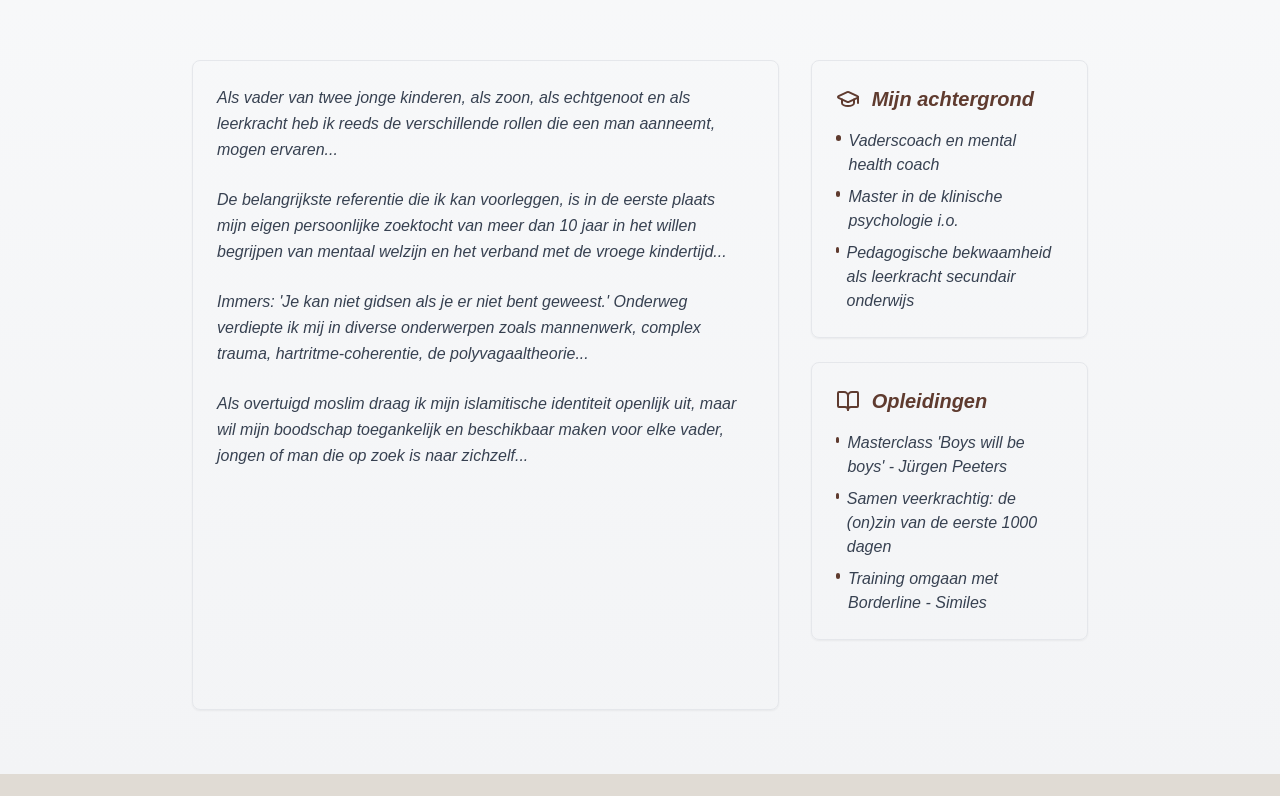
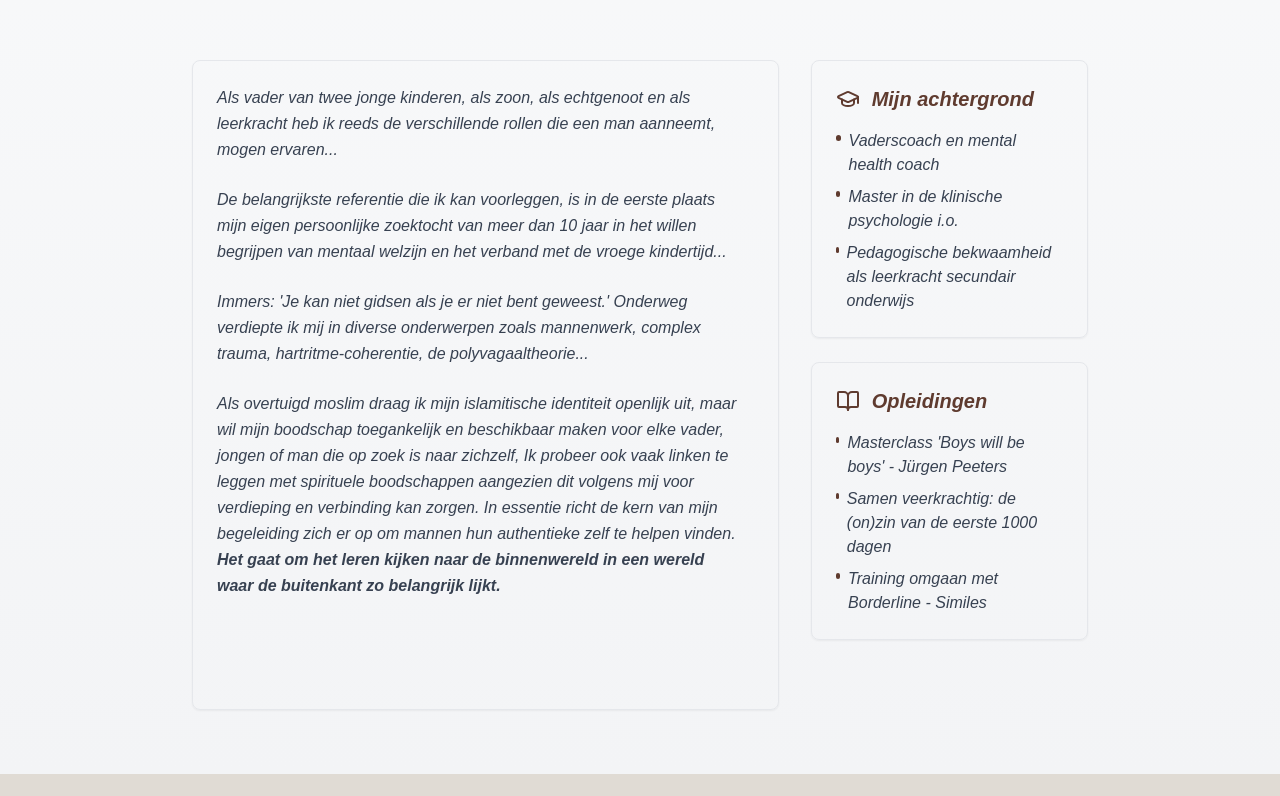
Before and after one commit to mosisgaye/father, a Next.js app: page /about in a window 1280 px wide. Shown: the part 379-1175 px from the top of the page. Built offline with nearby package versions, Linux system fonts and the light colour scheme.

Commit message:
Description

```diff
--- a/app/about/page.tsx
+++ b/app/about/page.tsx
@@ -59,25 +59,33 @@ const About: React.FC = () => {
               <div className="h-[600px] pr-4">
                 <div className="space-y-6 text-gray-700 italic">
                   <p className="leading-relaxed">
-                    Als vader van twee jonge kinderen, als zoon, als echtgenoot en als
-                    leerkracht heb ik reeds de verschillende rollen die een man aanneemt,
-                    mogen ervaren...
+                    Als vader van twee jonge kinderen, als zoon, als echtgenoot
+                    en als leerkracht heb ik reeds de verschillende rollen die
+                    een man aanneemt, mogen ervaren...
                   </p>
                   <p className="leading-relaxed">
-                    De belangrijkste referentie die ik kan voorleggen, is in de eerste
-                    plaats mijn eigen persoonlijke zoektocht van meer dan 10 jaar in het
-                    willen begrijpen van mentaal welzijn en het verband met de vroege
-                    kindertijd...
+                    De belangrijkste referentie die ik kan voorleggen, is in de
+                    eerste plaats mijn eigen persoonlijke zoektocht van meer dan
+                    10 jaar in het willen begrijpen van mentaal welzijn en het
+                    verband met de vroege kindertijd...
                   </p>
                   <p className="leading-relaxed">
-                    Immers: 'Je kan niet gidsen als je er niet bent geweest.' Onderweg
-                    verdiepte ik mij in diverse onderwerpen zoals mannenwerk, complex
-                    trauma, hartritme-coherentie, de polyvagaaltheorie...
+                    Immers: 'Je kan niet gidsen als je er niet bent geweest.'
+                    Onderweg verdiepte ik mij in diverse onderwerpen zoals
+                    mannenwerk, complex trauma, hartritme-coherentie, de
+                    polyvagaaltheorie...
                   </p>
                   <p className="leading-relaxed">
-                    Als overtuigd moslim draag ik mijn islamitische identiteit openlijk
-                    uit, maar wil mijn boodschap toegankelijk en beschikbaar maken voor
-                    elke vader, jongen of man die op zoek is naar zichzelf...
+                    Als overtuigd moslim draag ik mijn islamitische identiteit
+                    openlijk uit, maar wil mijn boodschap toegankelijk en
+                    beschikbaar maken voor elke vader, jongen of man die op zoek
+                    is naar zichzelf, Ik probeer ook vaak linken te leggen met
+                    spirituele boodschappen aangezien dit volgens mij voor
+                    verdieping en verbinding kan zorgen. In essentie richt de
+                    kern van mijn begeleiding zich er op om mannen hun
+                    authentieke zelf te helpen vinden. <span className="font-bold">Het gaat om het leren
+                    kijken naar de binnenwereld in een wereld waar de buitenkant
+                    zo belangrijk lijkt.</span>
                   </p>
                 </div>
               </div>
@@ -110,7 +118,9 @@ const About: React.FC = () => {
                 </li>
                 <li className="flex items-start gap-2">
                   <span className="mt-1.5 h-1.5 w-1.5 rounded-full bg-[#5f3b2f]" />
-                  <span>Pedagogische bekwaamheid als leerkracht secundair onderwijs</span>
+                  <span>
+                    Pedagogische bekwaamheid als leerkracht secundair onderwijs
+                  </span>
                 </li>
               </ul>
             </Card>
@@ -130,7 +140,9 @@ const About: React.FC = () => {
                 </li>
                 <li className="flex items-start gap-2">
                   <span className="mt-1.5 h-1.5 w-1.5 rounded-full bg-[#5f3b2f]" />
-                  <span>Samen veerkrachtig: de (on)zin van de eerste 1000 dagen</span>
+                  <span>
+                    Samen veerkrachtig: de (on)zin van de eerste 1000 dagen
+                  </span>
                 </li>
                 <li className="flex items-start gap-2">
                   <span className="mt-1.5 h-1.5 w-1.5 rounded-full bg-[#5f3b2f]" />
```
